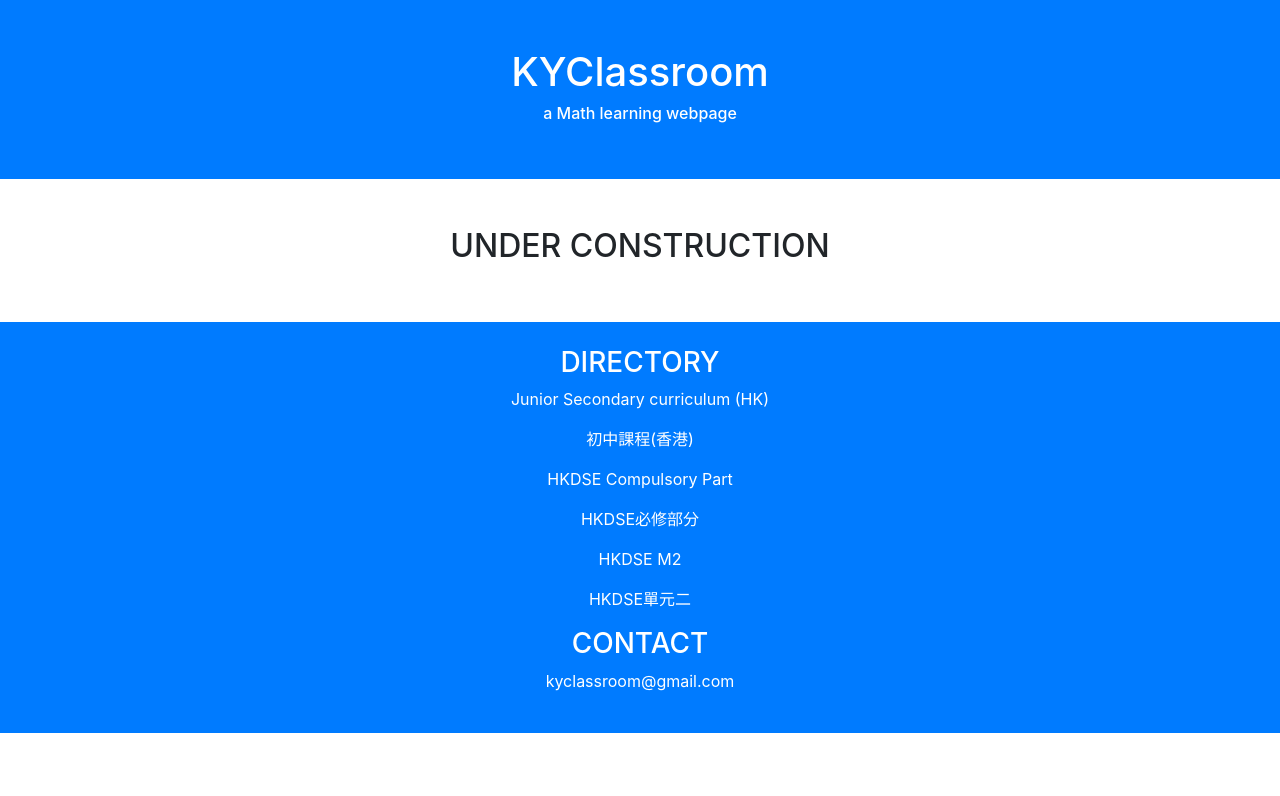
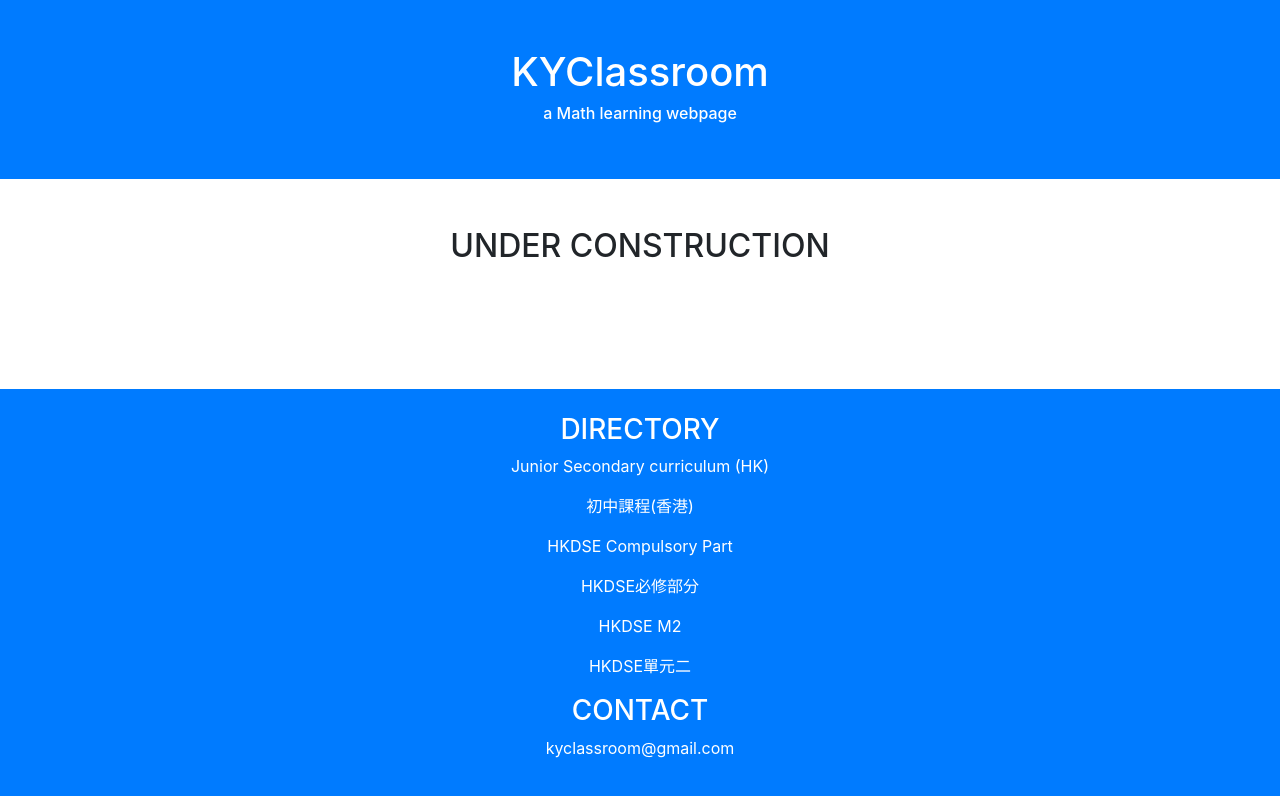
Before and after one commit to kyclassroomdraft/kyclassroomdraft.github.io, a plain HTML site: page junior.html in a window 1280 px wide. Drawn offline with nearby package versions, Linux system fonts and the light colour scheme.

Commit message:
Update junior.html

```diff
--- a/junior.html
+++ b/junior.html
@@ -31,7 +31,7 @@
   </div>
 </main>
 
-<footer class="py-4 bg-primary footer navbar-fixed-bottom">
+<footer class="py-4 bg-primary footer fixed-bottom">
   <div class="container">
     <h3 class="text-white text-center">DIRECTORY</h3>
     <a href="https://kyclassroomdraft.github.io/junior.html"><p class="text-center text-white">Junior Secondary curriculum (HK)</p></a>
```
